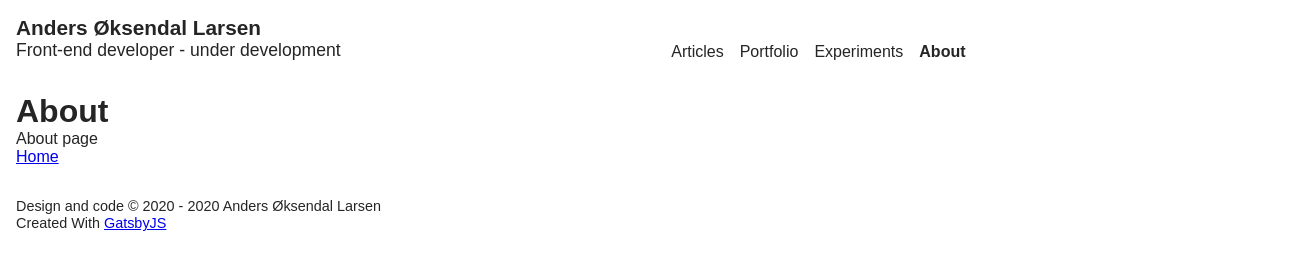
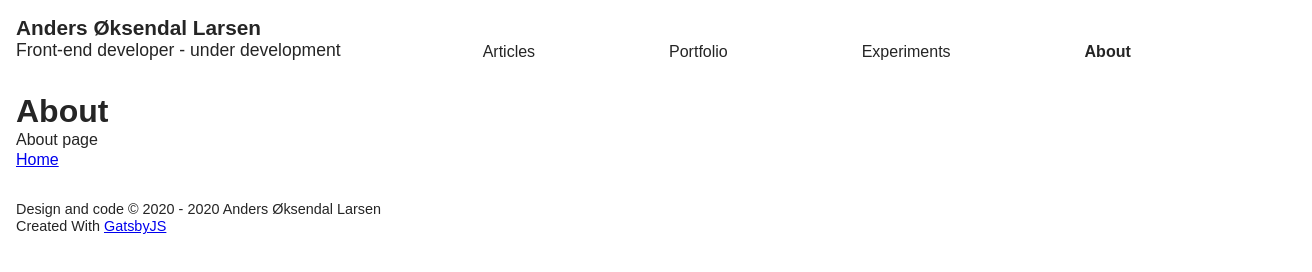
Before and after one commit to aoelarsen/portfolio, a Gatsby site: page /about in a window 1280 px wide. Shown: the whole page, 1312 px wide, since content can reach past the window. Built offline with nearby package versions, Linux system fonts and the light colour scheme; Gatsby itself is replaced by a stand-in of ours.

Commit message:
adjusted spacing

```diff
--- a/src/components/footer/Footer.js
+++ b/src/components/footer/Footer.js
@@ -1,17 +1,20 @@
 import React from "react"
 
 import FooterWrap from "./FooterWrap"
+import FooterInner from "./FooterInner"
 
 const Footer = () => {
   return (
     <FooterWrap>
-      <p>
-        Design and code &copy; 2020 - {new Date().getFullYear()} Anders Øksendal
-        Larsen
-      </p>
-      <p>
-        Created With <a href="https://www.gatsbyjs.org/">GatsbyJS</a>
-      </p>
+      <FooterInner>
+        <p>
+          Design and code &copy; 2020 - {new Date().getFullYear()} Anders
+          Øksendal Larsen{" "}
+        </p>
+        <p>
+          Created With <a href="https://www.gatsbyjs.org/">GatsbyJS</a>
+        </p>
+      </FooterInner>
     </FooterWrap>
   )
 }
--- /dev/null
+++ b/src/components/footer/FooterInner.js
@@ -0,0 +1,13 @@
+import styled from "styled-components"
+
+const FooterInner = styled.div`
+  max-width: 1920px;
+  margin: 0 auto;
+
+  & p {
+    line-height: 120%;
+    font-size: 0.9rem;
+  }
+`
+
+export default FooterInner
--- a/src/components/footer/FooterWrap.js
+++ b/src/components/footer/FooterWrap.js
@@ -1,12 +1,8 @@
 import styled from "styled-components"
 
 const FooterWrap = styled.footer`
+  width: 100%;
   padding: 1rem;
-  margin: 0 auto;
-  & p {
-    line-height: 120%;
-    font-size: 0.9rem;
-  }
 `
 
 export default FooterWrap
--- a/src/components/layout/layout.js
+++ b/src/components/layout/layout.js
@@ -9,7 +9,7 @@ import Footer from "../footer/Footer"
 
 const Layout = ({ children }) => {
   return (
-    <div>
+    <div style={{ maxWidth: "1920px", margin: "0 auto" }}>
       <GlobalStyles />
       <Header />
       <MainWrap>{children}</MainWrap>
--- a/src/components/navigation/NavWrap.js
+++ b/src/components/navigation/NavWrap.js
@@ -4,6 +4,10 @@ const NavWrap = styled.nav`
   margin: 0 auto;
   display: flex;
   max-width: 96vw;
+
+  @media screen and (min-width: 900px) {
+    margin: 0;
+  }
 `
 
 export default NavWrap
--- a/src/globalStyles/GlobalStyles.js
+++ b/src/globalStyles/GlobalStyles.js
@@ -24,6 +24,10 @@ const GlobalStyles = createGlobalStyle`
     color: var(--black);
   }
 
+  p {
+    line-height: 130%;
+  }
+
 `
 
 export default GlobalStyles
```
